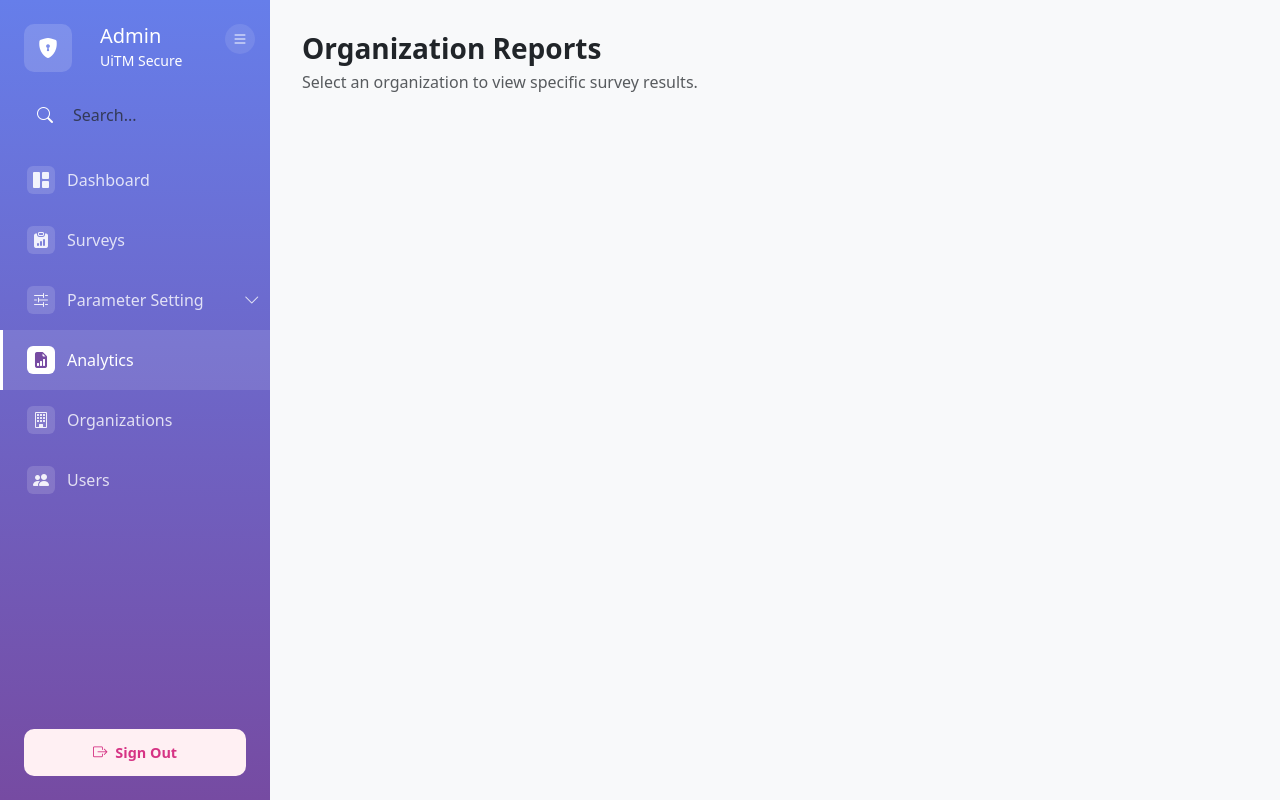
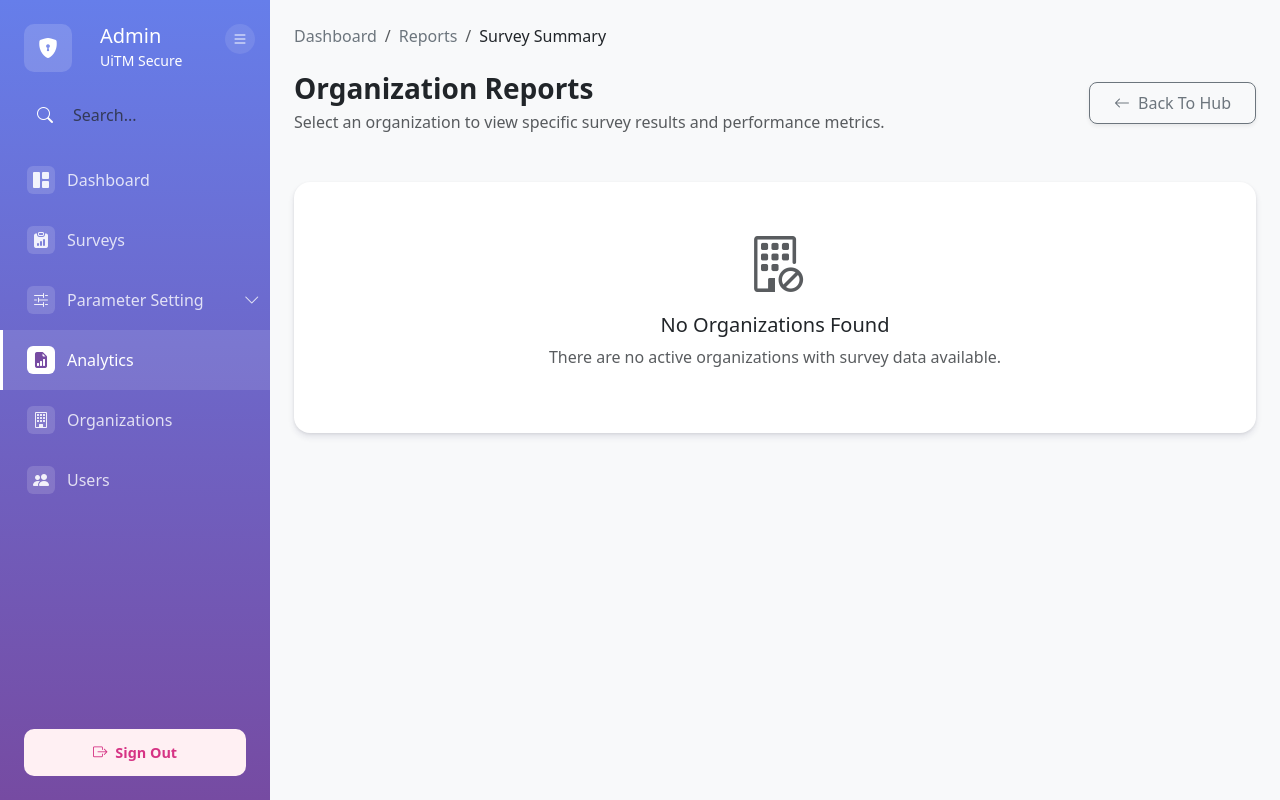
Before and after one commit to maiyaiyao/uitm-survey-system, a PHP site: page /modules/admin/report/survey_summary.php in a window 1280 px wide. Run offline with PHP 8.4, Linux system fonts and the light colour scheme; a user stored in the database is signed in; data comes from the database, SQL or seed files in the repository; tables that the repository leaves empty or names only in its code hold one stand-in row (values such as "Sample post"); some libraries are stand-ins or nearby versions.

Commit message:
report module

```diff
--- a/src/modules/admin/report/gap_manager.php
+++ b/src/modules/admin/report/gap_manager.php
@@ -52,7 +52,7 @@
 // Dropdowns
 $domains = $db->fetchAll("SELECT domain_ID, domain_name FROM domain WHERE status='Active'");
 $surveys = $db->fetchAll("SELECT survey_ID, survey_name FROM survey ORDER BY created_at DESC");
-$users = $db->fetchAll("SELECT user_ID, full_name, department FROM user WHERE status='Active' ORDER BY full_name");
+$users = $db->fetchAll("SELECT user_ID, full_name FROM user WHERE status='Active' ORDER BY full_name");
 ?>
 <!DOCTYPE html>
 <html lang="en">
--- a/src/modules/admin/report/survey_summary.php
+++ b/src/modules/admin/report/survey_summary.php
@@ -6,7 +6,7 @@
 $db = new Database();
 $pageTitle = "Organization Reports";
 
-// --- Logic: Fetch Organizations with Survey Metadata (No Scores) ---
+// --- Logic: Fetch Organizations with Survey Metadata ---
 $sql = "SELECT
             o.org_ID,
             o.org_name,
@@ -16,7 +16,7 @@
             MAX(s.end_date) as last_survey_date
         FROM organization o
         LEFT JOIN department d ON o.org_ID = d.org_ID
-        LEFT JOIN survey s ON o.org_ID = s.org_ID AND s.status != 'Draft' -- Only count real surveys
+        LEFT JOIN survey s ON o.org_ID = s.org_ID AND s.status != 'Draft'
         WHERE o.status = 'Active'
         GROUP BY o.org_ID, o.org_name
         ORDER BY o.org_name ASC";
@@ -32,65 +32,156 @@
 <html lang="en">
 <head>
     <meta charset="UTF-8">
+    <meta name="viewport" content="width=device-width, initial-scale=1.0">
     <title><?php echo $pageTitle; ?> - <?php echo APP_NAME; ?></title>
     <link href="https://cdn.jsdelivr.net/npm/bootstrap@5.3.0/dist/css/bootstrap.min.css" rel="stylesheet">
     <link rel="stylesheet" href="https://cdn.jsdelivr.net/npm/bootstrap-icons@1.11.0/font/bootstrap-icons.css">
     <style>
-        html, body { height: 100%; background-color: #f8f9fa; }
-        .main-content-wrapper { margin-left: 270px; padding: 2rem; }
-        .org-card { transition: transform 0.2s, box-shadow 0.2s; border: none; border-radius: 12px; }
-        .org-card:hover { transform: translateY(-5px); box-shadow: 0 10px 20px rgba(0,0,0,0.1); }
-        .meta-badge { font-size: 0.8rem; padding: 0.4em 0.8em; border-radius: 6px; background: #e9ecef; color: #495057; font-weight: 600; }
+        /* Project Standard Layout */
+        html, body { height: 100%; margin: 0; padding: 0; overflow-x: hidden; background-color: #f8f9fa; }
+
+        .sidebar { position: fixed; top: 0; bottom: 0; left: 0; z-index: 100; padding: 0; }
+        .main-content-wrapper { margin-left: 16.66667%; width: 83.33333%; }
+
+        @media (max-width: 991.98px) {
+            .sidebar { position: relative; width: 100%; height: auto; }
+            .main-content-wrapper { margin-left: 0; width: 100%; }
+        }
+
+        /* Card Styling */
+        .card {
+            border: none;
+            border-radius: 16px;
+            box-shadow: 0 4px 6px rgba(50, 50, 93, 0.11), 0 1px 3px rgba(0, 0, 0, 0.08);
+            transition: transform 0.2s, box-shadow 0.2s;
+        }
+        .org-card:hover {
+            transform: translateY(-5px);
+            box-shadow: 0 10px 20px rgba(0,0,0,0.1);
+        }
+
+        /* Typography & Components */
+        .text-purple { color: #667eea; }
+        .bg-gradient-icon {
+            background: linear-gradient(135deg, #667eea 0%, #764ba2 100%);
+            -webkit-background-clip: text;
+            -webkit-text-fill-color: transparent;
+        }
+
+        .meta-badge {
+            font-size: 0.75rem;
+            padding: 0.5em 0.8em;
+            border-radius: 8px;
+            background: #f8f9fa;
+            color: #67748e;
+            font-weight: 600;
+            border: 1px solid #e9ecef;
+        }
+
+        .user-meta .name { font-weight: 600; color: #344767; }
+        .user-meta .date { font-size: 0.75rem; color: #adb5bd; }
     </style>
 </head>
 <body>
+    <div class="container-fluid p-0 h-100">
+        <div class="row g-0 h-100">
+
+            <div class="col-md-2 col-lg-2 sidebar">
                 <?php include_once __DIR__ . '/../../includes/admin_sidebar.php'; ?>
-
-    <div class="main-content-wrapper">
-        <div class="mb-4">
-            <h3 class="fw-bold mb-1">Organization Reports</h3>
-            <p class="text-muted">Select an organization to view specific survey results.</p>
             </div>
 
-        <?php if (isset($error)): ?><div class="alert alert-danger"><?php echo $error; ?></div><?php endif; ?>
+            <div class="col-md-10 col-lg-10 main-content-wrapper">
+                <div class="main-content px-4 py-4">
+
+                    <nav aria-label="breadcrumb" class="mb-4">
+                        <ol class="breadcrumb">
+                            <li class="breadcrumb-item"><a href="../dashboard.php" class="text-decoration-none text-secondary">Dashboard</a></li>
+                            <li class="breadcrumb-item"><a href="index.php" class="text-decoration-none text-secondary">Reports</a></li>
+                            <li class="breadcrumb-item active text-dark" aria-current="page">Survey Summary</li>
+                        </ol>
+                    </nav>
+
+                    <div class="d-flex flex-wrap justify-content-between align-items-center mb-5 gap-3">
+                        <div>
+                            <h3 class="fw-bold mb-1">Organization Reports</h3>
+                            <p class="text-muted mb-0">Select an organization to view specific survey results and performance metrics.</p>
+                        </div>
+                        <a href="index.php" class="btn btn-outline-secondary shadow-sm px-4 py-2 rounded-3">
+                            <i class="bi bi-arrow-left me-2"></i>Back To Hub
+                        </a>
+                    </div>
+
+                    <?php if (isset($error)): ?>
+                        <div class="alert alert-danger border-0 shadow-sm rounded-3 mb-4">
+                            <i class="bi bi-exclamation-triangle-fill me-2"></i> <?php echo $error; ?>
+                        </div>
+                    <?php endif; ?>
 
                     <div class="row g-4">
+                        <?php if (empty($orgReports)): ?>
+                            <div class="col-12">
+                                <div class="card p-5 text-center">
+                                    <div class="mb-3">
+                                        <i class="bi bi-building-slash display-4 text-muted"></i>
+                                    </div>
+                                    <h5>No Organizations Found</h5>
+                                    <p class="text-muted">There are no active organizations with survey data available.</p>
+                                </div>
+                            </div>
+                        <?php else: ?>
                             <?php foreach ($orgReports as $org): ?>
                                 <div class="col-md-6 col-xl-4">
                                     <a href="org_details.php?org_id=<?php echo $org['org_ID']; ?>" class="text-decoration-none">
-                        <div class="card org-card h-100 shadow-sm">
+                                        <div class="card org-card h-100">
                                             <div class="card-body p-4 d-flex flex-column">
+
                                                 <div class="d-flex justify-content-between align-items-start mb-3">
                                                     <div>
-                                        <h5 class="fw-bold text-dark mb-1"><?php echo htmlspecialchars($org['org_name']); ?></h5>
-                                        <span class="badge bg-primary"><?php echo htmlspecialchars($org['org_code']); ?></span>
+                                                        <h5 class="fw-bold text-dark mb-1">
+                                                            <?php echo htmlspecialchars($org['org_name']); ?>
+                                                        </h5>
+                                                        <span class="badge rounded-pill bg-primary-subtle text-primary border border-primary-subtle">
+                                                            <?php echo htmlspecialchars($org['org_code']); ?>
+                                                        </span>
                                                     </div>
-                                    <div class="rounded-circle bg-light p-3">
-                                        <i class="bi bi-building fs-4 text-secondary"></i>
+                                                    <div class="rounded-circle bg-light p-3 shadow-sm">
+                                                        <i class="bi bi-building fs-4 bg-gradient-icon"></i>
                                                     </div>
                                                 </div>
 
                                                 <div class="mt-auto">
-                                    <div class="d-flex gap-2 mb-3">
-                                        <div class="meta-badge"><i class="bi bi-diagram-3 me-1"></i> <?php echo $org['dept_count']; ?> Depts</div>
-                                        <div class="meta-badge <?php echo $org['survey_count'] > 0 ? 'bg-success-subtle text-success' : ''; ?>">
+                                                    <div class="d-flex gap-2 mb-3 flex-wrap">
+                                                        <div class="meta-badge">
+                                                            <i class="bi bi-diagram-3 me-1"></i> <?php echo $org['dept_count']; ?> Depts
+                                                        </div>
+                                                        <div class="meta-badge">
                                                             <i class="bi bi-clipboard-data me-1"></i> <?php echo $org['survey_count']; ?> Surveys
                                                         </div>
                                                     </div>
 
-                                    <small class="text-muted d-block border-top pt-3">
-                                        <i class="bi bi-clock-history me-1"></i>
-                                        Last Activity:
-                                        <strong><?php echo $org['last_survey_date'] ? date('d M Y', strtotime($org['last_survey_date'])) : 'Never'; ?></strong>
+                                                    <div class="border-top pt-3">
+                                                        <div class="d-flex justify-content-between align-items-center">
+                                                            <small class="text-muted">Last Activity</small>
+                                                            <small class="fw-bold text-dark">
+                                                                <?php echo $org['last_survey_date'] ? date('d M Y', strtotime($org['last_survey_date'])) : 'No data yet'; ?>
                                                             </small>
                                                         </div>
+                                                    </div>
+                                                </div>
+
                                             </div>
                                         </div>
                                     </a>
                                 </div>
                             <?php endforeach; ?>
+                        <?php endif; ?>
+                    </div>
+
                 </div>
             </div>
+        </div>
+    </div>
+
     <script src="https://cdn.jsdelivr.net/npm/bootstrap@5.3.0/dist/js/bootstrap.bundle.min.js"></script>
 </body>
 </html>
```
Also changed, not shown: src/modules/admin/report/org_details.php (+15 -12 lines). Lines whose indentation alone changed are shown as unchanged.
